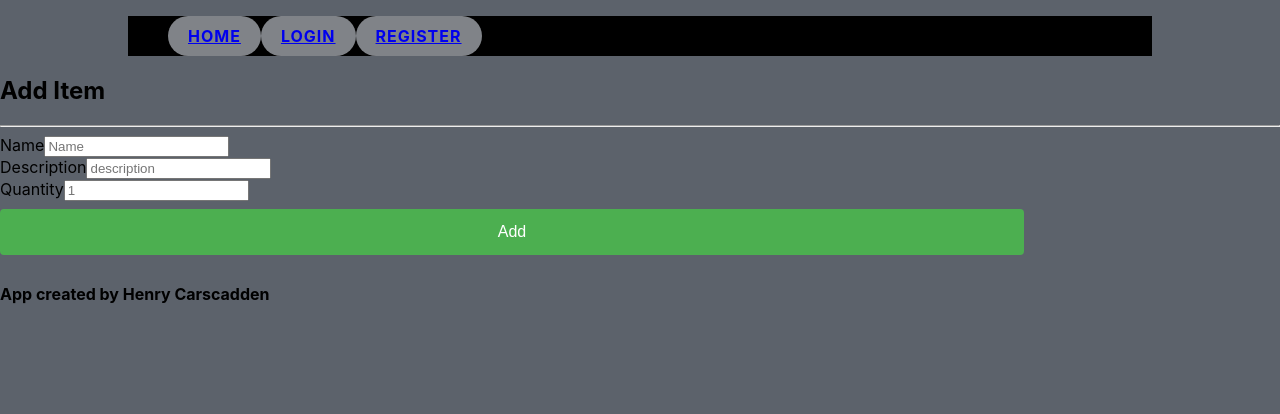
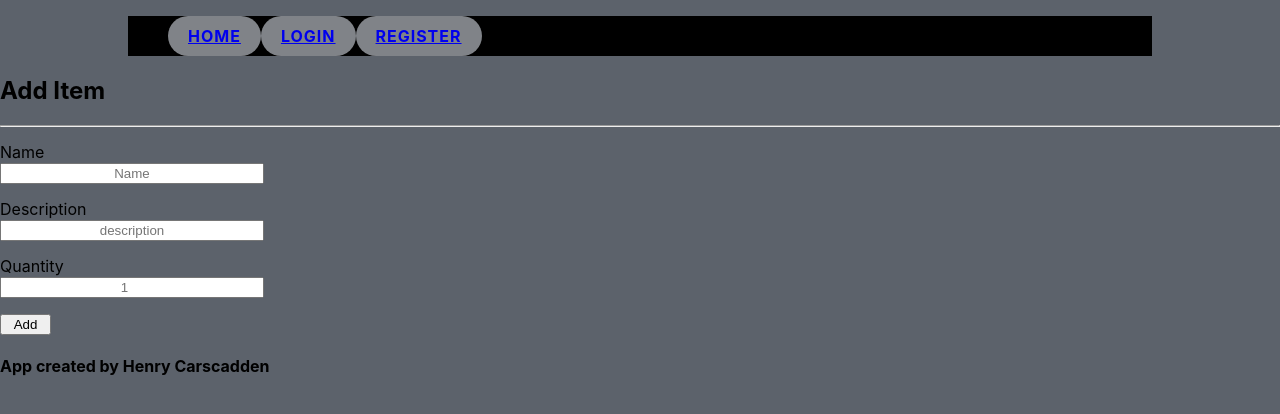
Before and after one commit to hcars/nv_mngr, a React (Create React App) app in the folder frontend/: page /add in a window 1280 px wide. Shown: the top 414 px of the page. Built offline with nearby package versions, Linux system fonts and the light colour scheme.

Commit message:
Fixed filter.

```diff
--- a/frontend/src/App.js
+++ b/frontend/src/App.js
@@ -8,7 +8,7 @@ import Register from "./views/registerPage";
 import AppNavBar from "./components/AppNavBar";
 import HomePage from "./views/HomePage";
 import UserItems from "./views/UserItems";
-import AddItem from "./views/addItem";
+import AddItem from "./views/AddItem";
 import ItemDetail from "./views/ItemDetail";
 
 function App() {
--- /dev/null
+++ b/frontend/src/styles/AddItem.css
@@ -0,0 +1,13 @@
+.form-control {
+    width: 40%; /* limit the size of the boxes to 1/4 of the screen /
+    margin: 10px 0; / add spacing between form elements */
+    }
+
+    .form-control input {
+    width: 100%; /* make the input take up the full width of the box /
+    text-align: center; / center align the input */
+    }
+
+    button {
+    width: 20%; /* make the submit button 1/2 the size of the boxes */
+    }
--- a/frontend/src/styles/LoginPage.css
+++ b/frontend/src/styles/LoginPage.css
@@ -10,45 +10,16 @@
 
 
 .form-control {
-    display: flex;
-    flex-direction: column;
-    align-items: center; /* center align the form elements */
-    margin: 10px 0; /* add spacing between form elements */
+    width: 20%; /* limit the size of the boxes to 1/4 of the screen */
+    margin: 15px 0; /* add spacing between form elements */
 }
 
 .form-control input {
+    width: 100%; /* make the input take up the full width of the box */
     text-align: center; /* center align the input */
-    padding: 10px;
-    margin: 10px;
-    width: 100%;
-    border-radius: 5px;
-}
-
-.form-control button {
-    margin: 20px 0;
-    width: 50%;
-    padding: 10px;
-    border-radius: 5px;
-    background-color: #333;
-    color: #fff;
-    border: none;
-    font-size: 1.2rem;
-    cursor: pointer;
 }
 
 
-button[type="submit"] {
-    width: 80%;
-    background-color: #4CAF50;
-    color: white;
-    padding: 14px 20px;
-    margin: 8px 0;
-    border: none;
-    border-radius: 4px;
-    cursor: pointer;
-    font-size: 1rem;
-  }
-
-  button[type="submit"]:hover {
-    background-color: #45a049;
-  }
+button {
+    width: 20%; /* make the submit button 1/2 the size of the boxes */
+}
--- a/frontend/src/views/addItem.js
+++ b/frontend/src/views/AddItem.js
@@ -34,7 +34,7 @@ function AddItem (props) {
       <form onSubmit={handleSubmit}>
         <h1>Add Item</h1>
         <hr />
-        <div>
+        <div className="form-control">
           <label htmlFor="name">Name</label>
           <input
             type="text"
@@ -43,7 +43,7 @@ function AddItem (props) {
             required
           />
         </div>
-        <div>
+        <div className="form-control">
           <label htmlFor="description">Description</label>
           <input
             type="text"
@@ -52,7 +52,7 @@ function AddItem (props) {
             required
           />
         </div>
-        <div>
+        <div className="form-control">
           <label htmlFor="quantity">Quantity</label>
           <input
             type="number"
@@ -61,7 +61,9 @@ function AddItem (props) {
             required
           />
         </div>
-        <button type="submit">Add</button>
+        <div className="form-control">
+          <button type="submit">Add</button>
+        </div>
       </form>
     </section>
   );
--- a/frontend/src/views/HomePage.js
+++ b/frontend/src/views/HomePage.js
@@ -33,10 +33,18 @@ class HomePage extends Component {
       }
     })
     .then(res => {
+      if (res.status === 200){
         this.setState({
             items: res.data,
             filterUser: e.target.username.value
         });
+      }
+      if (res.status === 404) {
+        this.setState({
+          items: [],
+          filterUser: e.target.username.value
+      });
+      }
     })
     .catch(err => {})
   }
```
Also changed, not shown: 2 other files (tests, documents, lock files or other folders).
